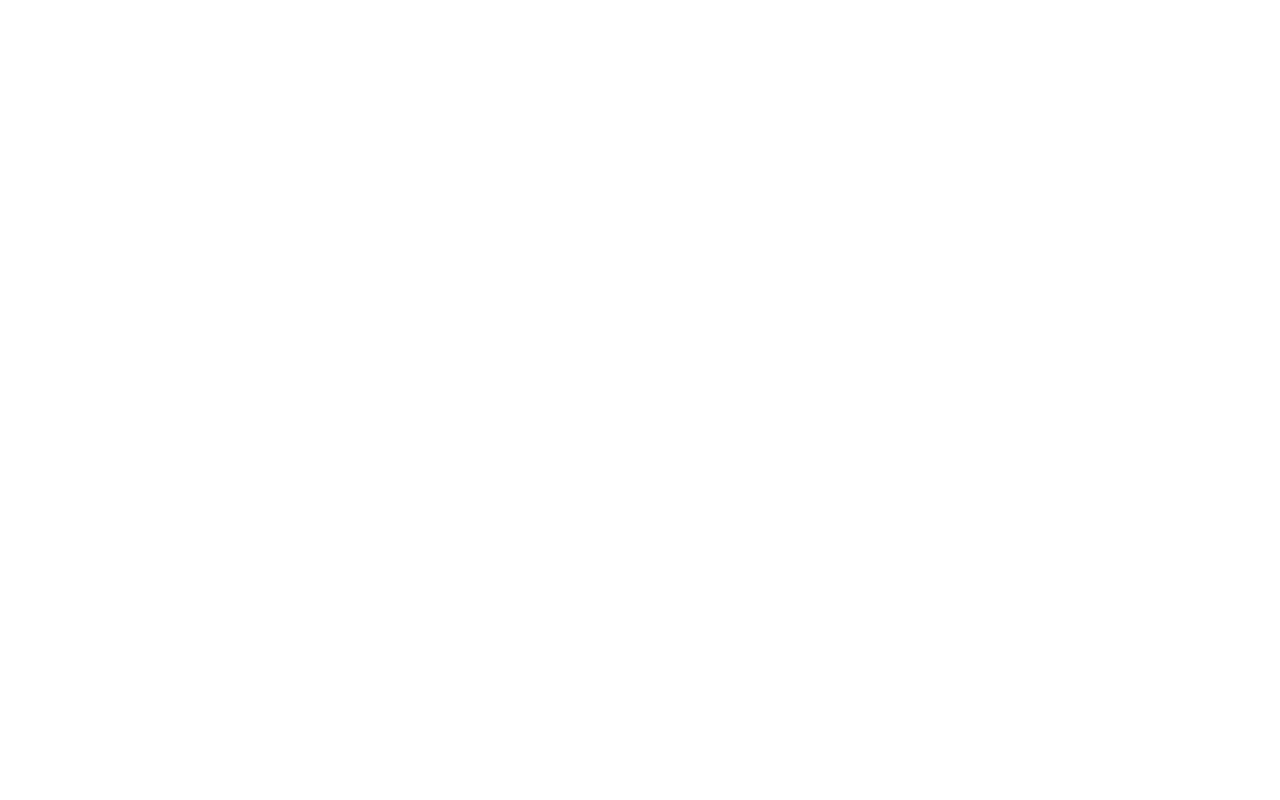
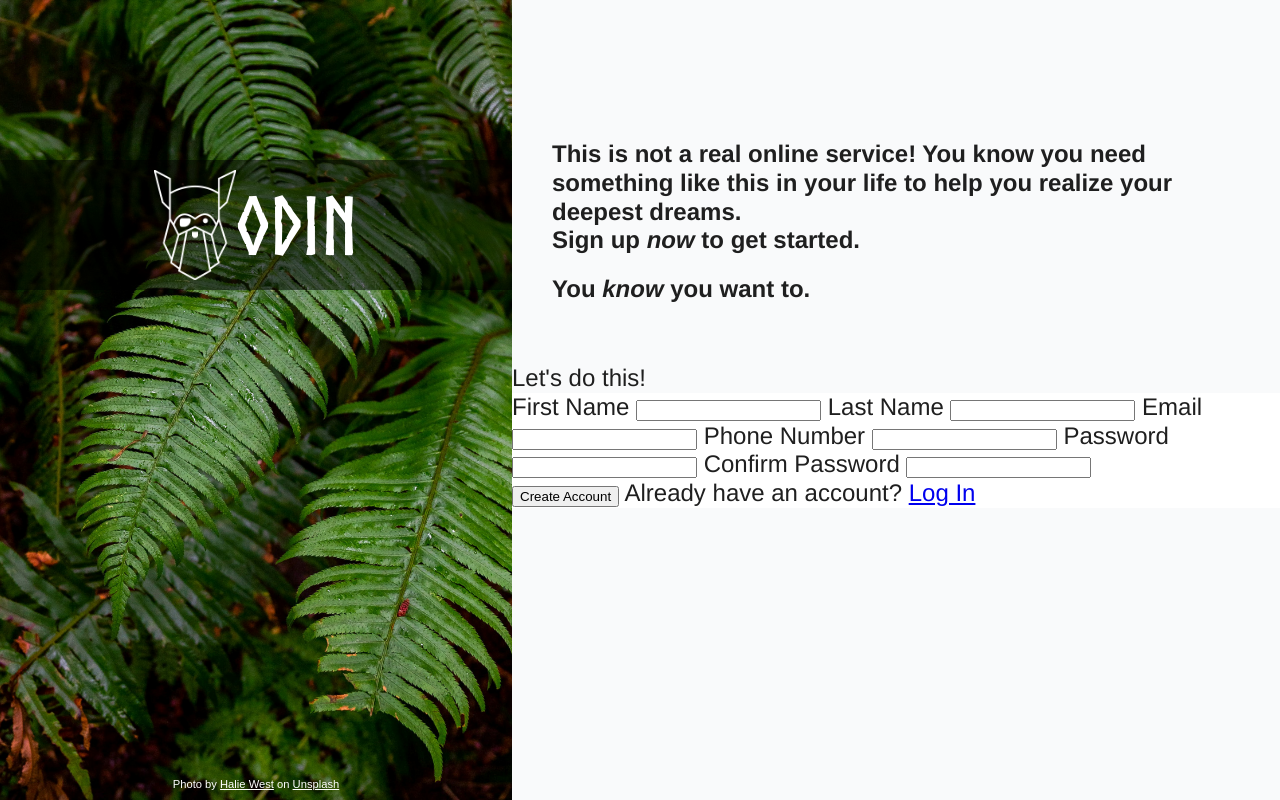
Before and after one commit to MisterShika/TOP_form_project, a plain HTML site: page index.html in a window 1280 px wide. Drawn offline with Linux system fonts and the light colour scheme.

Commit message:
Markup finished. Starting to style.

```diff
--- a/index.html
+++ b/index.html
@@ -3,10 +3,49 @@
 <head>
     <meta charset="UTF-8">
     <meta name="viewport" content="width=device-width, initial-scale=1.0">
+    <link rel="stylesheet" type="text/css" href="reset.css" />
     <link rel="stylesheet" type="text/css" href="style.css" />
     <title>TOP Form Project</title>
 </head>
 <body>
-
+    <div class="leftPart">
+        <div class="logoBar">
+            <img src="assets/odin-lined.png" />
+            <h1>ODIN</h1>
+        </div>
+        <div class="attributionBar">
+            Photo by <a href="#">Halie West</a> on <a href="#">Unsplash</a>
+        </div>
+    </div>
+    <div class="rightPart">
+        <div class="upperContent">
+            <p>This is not a real online service! You know you need something like this in your life to help you realize your deepest dreams.<br />
+                Sign up <em>now</em> to get started.</p>
+            <span><p>You <em>know</em> you want to.</p></span>
+        </div>
+        <div class="buttomContent">
+            <h2>Let's do this!</h2>
+            <form action="#" method="post">
+                <div class="upperForm">
+                    <label for="firstName">First Name</label>
+                    <input type="text" name="firstName" id="firstName" />
+                    <label for="lastName">Last Name</label>
+                    <input type="text" name="lastName" id="lastName" />
+                    <label for="email">Email</label>
+                    <input type="email" name="email" id="email" />
+                    <label for="phoneNumber">Phone Number</label>
+                    <input type="tel" name="phoneNumber" id="phoneNumber" />
+                    <label for="password">Password</label>
+                    <input type="password" name="password" id="password" />
+                    <label for="confirmPassword">Confirm Password</label>
+                    <input type="password" name="confirmPassword" id="confirmPassword" />
+                </div>
+                <div class="lowerForm">
+                    <button>Create Account</button>
+                    <span>Already have an account? <a href="#">Log In</a></span>
+                </div>
+            </form>
+        </div>
+    </div>
 </body>
 </html>
--- /dev/null
+++ b/reset.css
@@ -0,0 +1,48 @@
+/* http://meyerweb.com/eric/tools/css/reset/
+   v2.0 | 20110126
+   License: none (public domain)
+*/
+
+html, body, div, span, applet, object, iframe,
+h1, h2, h3, h4, h5, h6, p, blockquote, pre,
+a, abbr, acronym, address, big, cite, code,
+del, dfn, em, img, ins, kbd, q, s, samp,
+small, strike, strong, sub, sup, tt, var,
+b, u, i, center,
+dl, dt, dd, ol, ul, li,
+fieldset, form, label, legend,
+table, caption, tbody, tfoot, thead, tr, th, td,
+article, aside, canvas, details, embed,
+figure, figcaption, footer, header, hgroup,
+menu, nav, output, ruby, section, summary,
+time, mark, audio, video {
+	margin: 0;
+	padding: 0;
+	border: 0;
+	font-size: 100%;
+	font: inherit;
+	vertical-align: baseline;
+}
+/* HTML5 display-role reset for older browsers */
+article, aside, details, figcaption, figure,
+footer, header, hgroup, menu, nav, section {
+	display: block;
+}
+body {
+	line-height: 1;
+}
+ol, ul {
+	list-style: none;
+}
+blockquote, q {
+	quotes: none;
+}
+blockquote:before, blockquote:after,
+q:before, q:after {
+	content: '';
+	content: none;
+}
+table {
+	border-collapse: collapse;
+	border-spacing: 0;
+}
--- a/style.css
+++ b/style.css
@@ -0,0 +1,72 @@
+@font-face {
+    font-family: 'Norse Bold'; /* Give your font a name */
+    src: url('assets/Norse-Bold.otf') format('opentype'); /* Specify the path to your font file and its format */
+    font-weight: normal;
+    font-style: normal;
+}
+
+body{
+   display: flex;
+}
+.leftPart{
+    position: relative;
+    min-height: 100vh;
+    width: 40%;
+    background: url('assets/fernBG.jpg') center/cover no-repeat;
+
+}
+.leftPart .logoBar{
+    display: flex;
+    align-items: center;
+    justify-content: center;
+    position: relative;
+    top: 20%;
+    height: 110px;
+    padding: 10px 0;
+    text-align: center;
+    background-color: rgba(0, 0, 0, .5);
+    color: #fff;
+}
+.leftPart .logoBar h1{
+    font: 5rem/5rem 'Norse Bold', sans-serif;
+}
+.leftPart .logoBar img{
+    height: 100%;
+    max-height: 500px;
+    width: auto;
+}
+.leftPart .attributionBar{
+    position: absolute;
+    bottom: 10px;
+    width: 100%;
+    text-align: center;
+    color: #fff;
+    font: .7rem/.7rem 'Arial', sans-serif;
+}
+.leftPart .attributionBar a{
+    color: #fff;
+}
+
+
+.rightPart{
+    min-height: 100vh;
+    width: 60%;
+    box-sizing: border-box;
+    background-color: #f9fafb;
+    font: 1.5rem/1.8rem 'Helvetica', sans-serif;
+    color: #1f1f1f;
+}
+.rightPart .upperContent{
+    padding: 120px 40px 40px 40px;
+}
+.rightPart p{
+    margin: 20px 0;
+    font-weight: 600;
+}
+.rightPart em{
+    font-style: italic;
+}
+.rightPart form{
+    width: 100%;
+    background-color: #fff;
+}
```
